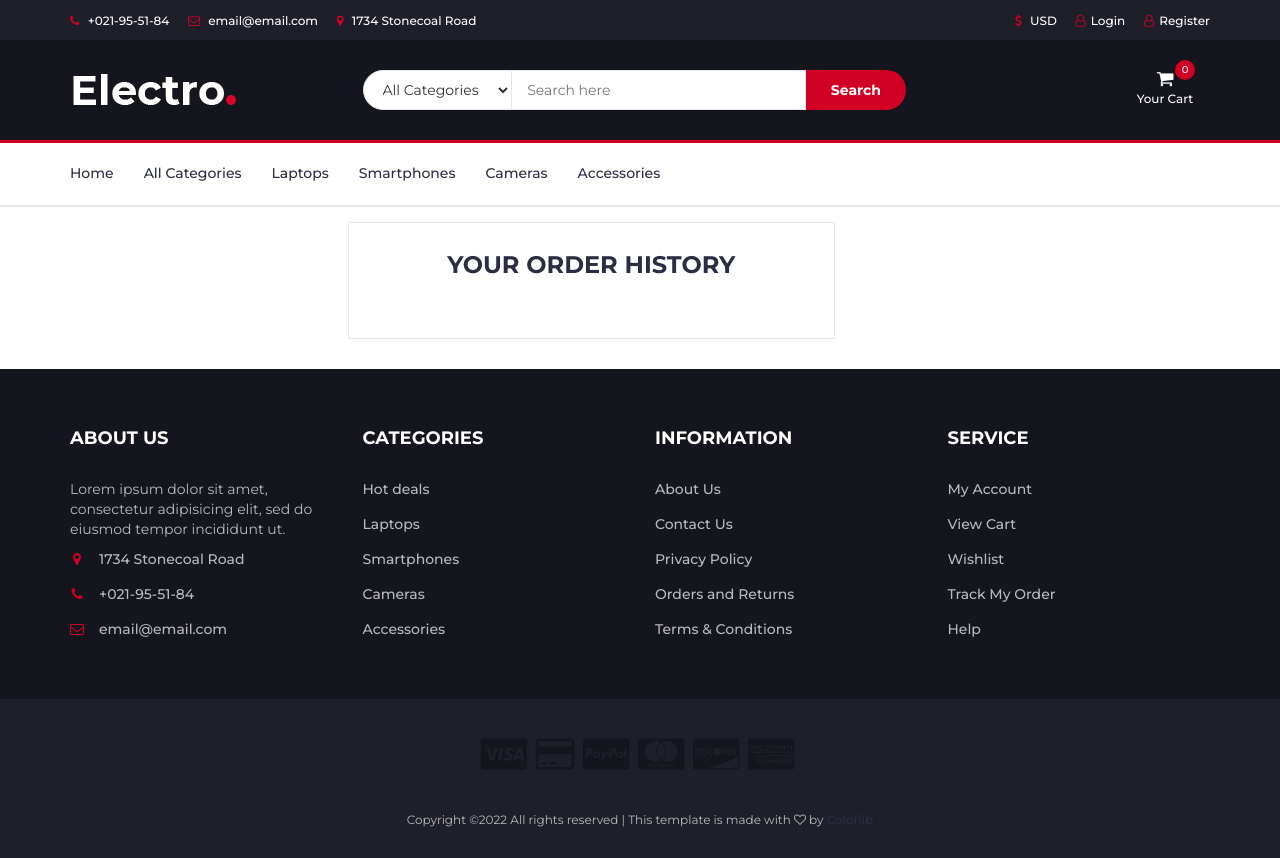
After one commit to StoianBodurov/electro-shop, a Django app: page /history/ in a window 1280 px wide. The commit adds this page. Run offline with Django 4.2, Linux system fonts and the light colour scheme; data that the repository does not hold is empty; some libraries are stand-ins or nearby versions.

Commit message:
Add histyory orders. Change add order logic

```diff
--- a/electroshop/store_app/urls.py
+++ b/electroshop/store_app/urls.py
@@ -1,7 +1,8 @@
 from django.urls import path
 
 from electroshop.store_app.views import LastAddedItemView, CreateItemView, EditItemView, DetailsItemView, \
-    DeleteItemView, ListItemByCategoriesView, AddItemToOrderView, OrdersListView, OrderRemove
+    DeleteItemView, ListItemByCategoriesView, AddItemToOrderView, OrdersListView, OrderRemove, CheckOutView, \
+    OrdersHistoryView
 
 urlpatterns = (
     path('', LastAddedItemView.as_view(), name='home page'),
@@ -13,4 +14,6 @@ urlpatterns = (
     path('addorder/<int:pk>', AddItemToOrderView.as_view(), name='add order'),
     path('orders_list/', OrdersListView.as_view(), name='orders list'),
     path('order_remove/<int:pk>', OrderRemove.as_view(), name='order remove'),
+    path('checkout/', CheckOutView.as_view(), name='order checkout'),
+    path('history/', OrdersHistoryView.as_view(), name='history orders'),
 )
--- a/electroshop/store_app/views.py
+++ b/electroshop/store_app/views.py
@@ -1,10 +1,11 @@
 from django.contrib.auth.mixins import LoginRequiredMixin
 from django.core.paginator import Paginator
 from django.db.models import Avg
+from django.http import HttpResponseNotFound
 from django.shortcuts import redirect
 from django.urls import reverse_lazy
 from django.views import View
-from django.views.generic import ListView, UpdateView, CreateView, DetailView, DeleteView
+from django.views.generic import ListView, UpdateView, CreateView, DetailView, DeleteView, TemplateView
 
 from electroshop.common.forms import ReviewForm
 from electroshop.common.models import Review
@@ -117,14 +118,15 @@ class AddItemToOrderView(LoginRequiredMixin, View):
     def form_valid(self, form):
         user = self.request.user
         item = Item.objects.get(pk=self.kwargs['pk'])
-        order = Order(
-            quantity=form.cleaned_data['quantity'],
-            item=item,
-            user=user
-        )
-        order.save()
-        return redirect('details item', item.id)
-
+        if item.in_stock:
+            order = Order(
+                quantity=form.cleaned_data['quantity'],
+                item=item,
+                user=user
+            )
+            order.save()
+            return redirect('details item', item.id)
+        return HttpResponseNotFound('Item not in stock.')
 
 class OrdersListView(LoginRequiredMixin, ListView):
     model = Order
@@ -153,3 +155,27 @@ class OrderRemove(LoginRequiredMixin, View):
         order.status = 'canceled'
         order.save()
         return redirect('orders list')
+
+class CheckOutView(LoginRequiredMixin, View):
+
+    def get(self, request, *args, **kwargs):
+
+        user = self.request.user
+        orders = Order.objects.filter(user_id=user.id, status='added')
+
+        for order in  orders:
+            order.status = 'confirmed'
+            order.save()
+        return redirect('history orders')
+
+
+class OrdersHistoryView(ListView):
+    model = Order
+    context_object_name = 'orders'
+    template_name = 'orders/history orders.html'
+    paginate_by = 6
+
+    def get_queryset(self):
+        user = self.request.user
+        orders = Order.objects.filter(user_id=user.id).order_by('-date_added')
+        return orders
--- a/templates/custom_tags_template/user_card.html
+++ b/templates/custom_tags_template/user_card.html
@@ -24,7 +24,7 @@
         </div>
         <div class="cart-btns">
             <a href="{% url 'orders list' %}">View Cart</a>
-            <a href="#">Checkout <i class="fa fa-arrow-circle-right"></i></a>
+            <a href="{% url 'order checkout' %}">Checkout <i class="fa fa-arrow-circle-right"></i></a>
         </div>
     </div>
 </div>
--- a/templates/item/details item.html
+++ b/templates/item/details item.html
@@ -54,6 +54,7 @@
                                 </a>
 
                             {% else %}
+                                {% if item.in_stock %}
                                 <form method="POST" action="{% url 'add order' item.id%}">
                                 {% csrf_token %}
                                 <div class="qty-label">
@@ -69,6 +70,7 @@
                                     </button>
                                 </a>
                                 </form>
+                                    {% endif %}
                             {% endif %}
                         </div>
 
--- /dev/null
+++ b/templates/orders/history orders.html
@@ -0,0 +1,41 @@
+{% extends 'base.html' %}
+{% load static %}
+{% block page_css %}
+    <link type="text/css" rel="stylesheet" href="{% static 'css/custom_css/orders.css' %}"/>
+{% endblock %}
+{% block content %}
+    <div class="section">
+        <!-- container -->
+        <div class="container">
+            <!-- row -->
+            <div class="row">
+                <div class="col-md-5 order-details col-md-offset-3">
+                    <div class="section-title text-center">
+                        <h3 class="title">Your Order History</h3>
+                    </div>
+
+
+                    <div class="order-products">
+                        {% for order in orders %}
+                            <div class="product-widget">
+                                <div class="product-img">
+                                    <img src="{{ order.item.image.url }}" alt="{{ order.item.image }}">
+                                </div>
+                                <div class="product-body">
+                                    <h3 class="product-name"><a
+                                            href="{% url 'details item' order.item.id %}">{{ order.item.brand }}-{{ order.item.model }}</a>
+                                    </h3>
+                                    <h4 class="product-price"><span
+                                            class="qty">{{ order.quantity }}x</span>${{ order.item.price }}
+                                    </h4>
+                                </div>
+                            </div>
+                        {% endfor %}
+
+                    </div>
+                </div>
+            </div>
+        </div>
+    </div>
+    </div>
+{% endblock %}
--- a/templates/orders/orders.html
+++ b/templates/orders/orders.html
@@ -41,7 +41,7 @@
                                 <div><strong>TOTAL</strong></div>
                                 <div><strong class="order-total">${{ total_price }}</strong></div>
                             </div>
-                            <a href="#" class="primary-btn order-submit">Checkout</a>
+                            <a href="{% url 'order checkout' %}" class="primary-btn order-submit">Checkout</a>
                             <a href="{% url 'store page' 'all' %}" class="primary-btn order-submit">Continue
                                 shopping</a>
                         </div>
```
Also changed, not shown: tests/common/item_review_viewe_test.py (+5 -2 lines).
